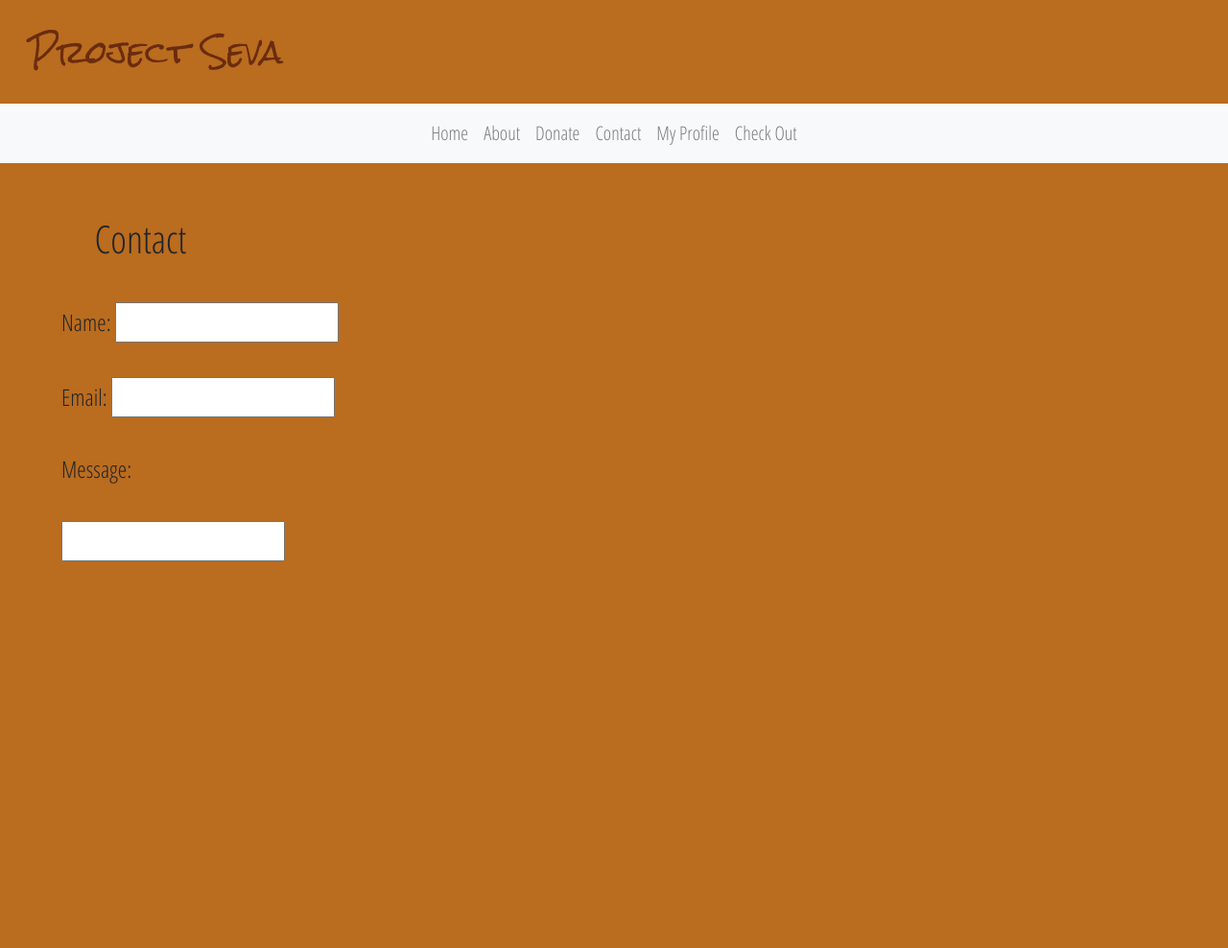
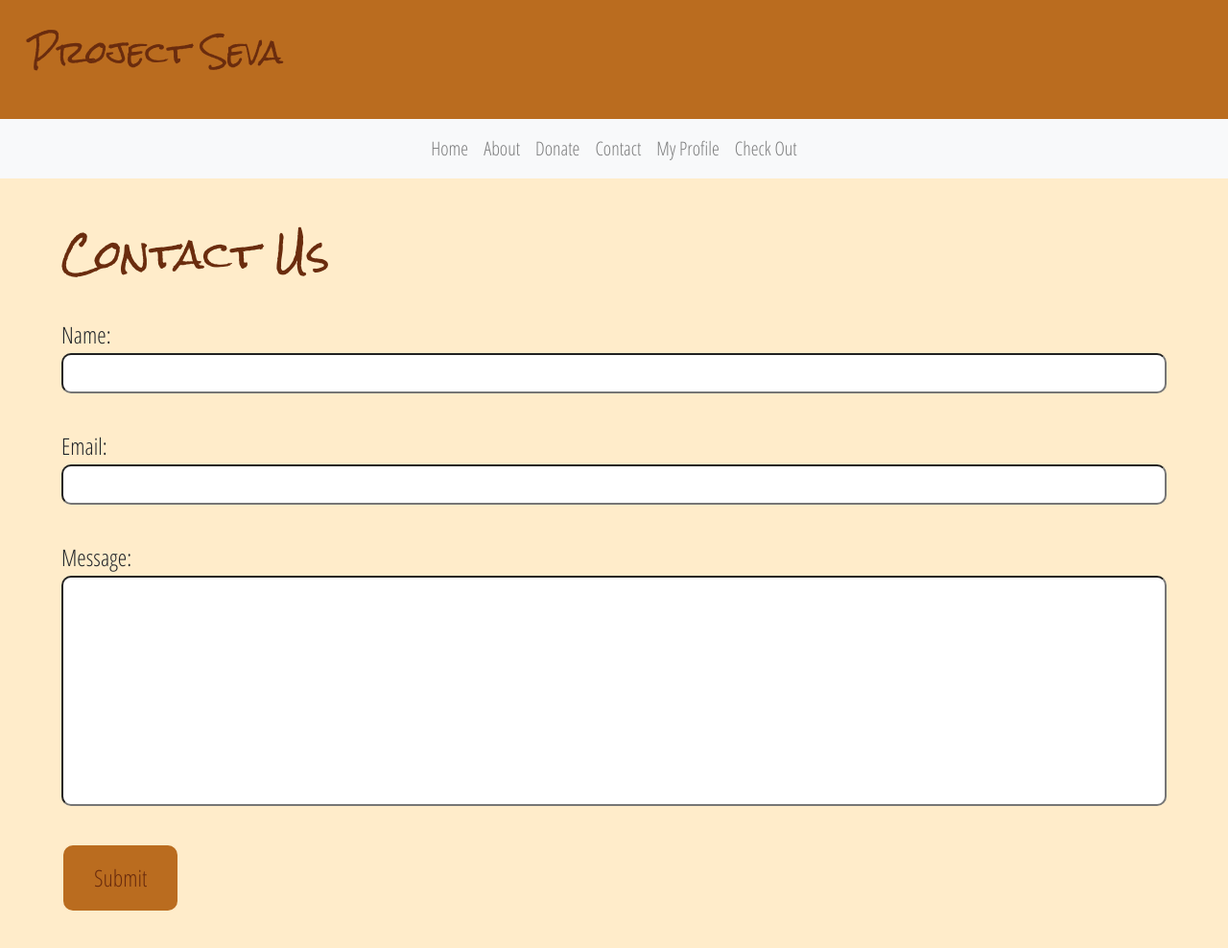
Before and after one commit to Cina10/SevaSavers, a plain HTML site: page contact.html in a window 1280 px wide. Shown: the whole page at 96% size. Before the commit the page ends 800 px from the top, so only its background shows below. Drawn offline with Linux system fonts and the light colour scheme.

Commit message:
contact form

```diff
--- a/contact.html
+++ b/contact.html
@@ -29,7 +29,7 @@
         <ul class="navbar-nav">
           <li class="nav-item"> <a class="nav-link" href="index.html"> Home </a> </li>
           <li class="nav-item"> <a class="nav-link" href="about.html"> About </a> </li>
-          <li class="nav-item"> <a class="nav-link" href="donate.html"> Donate</a> </li>
+          <li class="nav-item"> <a class="nav-link" href="donate/donate.html"> Donate</a> </li>
           <li class="nav-item"> <a class="nav-link" href="contact.html">Contact</a> </li>
           <li class="nav-item"> <a class="nav-link" href="myProfile.html">My Profile</a> </li>
           <li class="nav-item"> <a class="nav-link" href="checkout.html">Check Out</a> </li>
@@ -37,11 +37,13 @@
       </div>
     </nav>
 <form class="text">
-  <h1>Contact</h1>
+  <h1>Contact Us</h1>
      Name:  <input type="text" name="name"> <br> <br>
      Email:  <input type="text" name="email"> <br> <br>
-     Message: <br> <br> <input type="text" name="message"> <br> <br>
+     Message: <input type="long-text" name="message"> <br> <br>
+     <input type="submit" value="Submit" style=""> <br> <br>
 </form>
+
 
 </body>
 
--- a/style.css
+++ b/style.css
@@ -5,10 +5,7 @@
 
   font-family: 'Open Sans Condensed', sans-serif;
 }
-body{
-  font-family: 'Open Sans Condensed', sans-serif;
-  background-color: #DEA959;
-}
+
 
 #photo-1{
 background-image: url('disaster-relief.jpg');
@@ -32,7 +29,7 @@
 
 #heading{
 background-color: #BA6C1F;
-margin: 30px;
+padding: 30px;
 color:#6A2C0E;
 font-size: 200%;
 font-family: 'Rock Salt', cursive;
@@ -54,7 +51,47 @@
 }
 
 h1{
-font-size: 30px;
+font-family: 'Rock Salt', cursive;
+font-size: 25px;
+color: #6A2C0E;
 font-weight: bold;
-padding: 3%;
+padding-top: 3%;
+padding-bottom: 3%;
 }
+
+input[type=text]
+{
+  width: 100%;
+  padding: 1px 20px;
+  margin: 1px 0;
+  box-sizing: border-box;
+  border-radius: 10px;
+
+}
+
+input[type=long-text]
+{
+  padding: 100px 20px;
+  width: 100%;
+  margin: 1px 0;
+  box-sizing: border-box;
+  border-radius: 10px;
+}
+
+
+ input[type=submit]
+ {
+   border-radius: 10px;
+   background-color: #BA6C1F;
+   color:#6A2C0E;
+   border: none;
+   padding: 16px 32px;
+   text-decoration: none;
+   margin: 4px 2px;
+   cursor: pointer;
+ }
+
+ #footer{
+text-align: right;
+padding: 5px;
+ }
```
Also changed, not shown: index.html (+4 -3 lines), css/bootstrap.css, donate.html (added).
